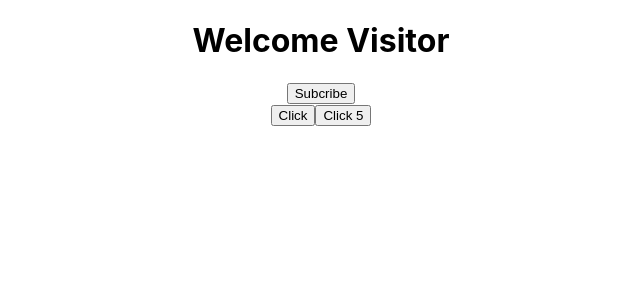
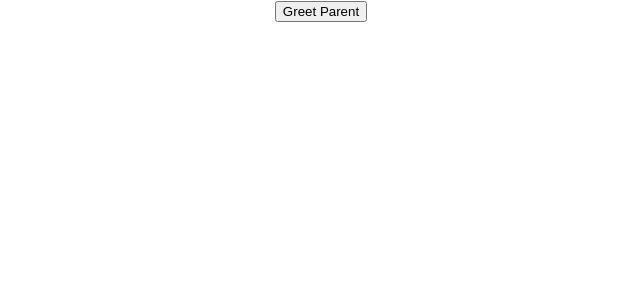
Before and after one commit to DammyJoshvtr/React-Training, a React (Create React App) app: page / in a window 1280 px wide. Shown: the top 300 px of the page, without its empty margins (319-959 px from the left). Built offline with nearby package versions, Linux system fonts and the light colour scheme.

Commit message:
parent and child component communication

```diff
--- a/src/App.js
+++ b/src/App.js
@@ -2,6 +2,7 @@
 import { ClickHandler } from './components/clickHandler';
 // import { Greet } from './components/greet';
 import { Message } from './components/message';
+import { ParentComponent } from './components/ParentComponent';
 
 function App() {
   return (
@@ -14,8 +15,9 @@
       <Greet name='Vishwaz' heroName='WonderWoman' >
         <p>This is Children Props</p>
       </Greet> */}
-      <Message />
-      <ClickHandler />
+      {/* <Message />
+      <ClickHandler /> */}
+      <ParentComponent />
     </div>
   )
 }
--- /dev/null
+++ b/src/components/ChildComponent.js
@@ -0,0 +1,7 @@
+export const ChildComponent = (props) => {
+  return (
+    <div>
+      <button onClick={() => props.greetHandler('child')}>Greet Parent</button>
+    </div>
+  )
+}
--- /dev/null
+++ b/src/components/ParentComponent.js
@@ -0,0 +1,8 @@
+import { ChildComponent } from "./ChildComponent"
+
+export const ParentComponent = () => {
+  const greetParent = (childName) => {
+    alert(`Hello Parent ${childName}`)
+  }
+  return <ChildComponent greetHandler = {greetParent}/>
+}
```
